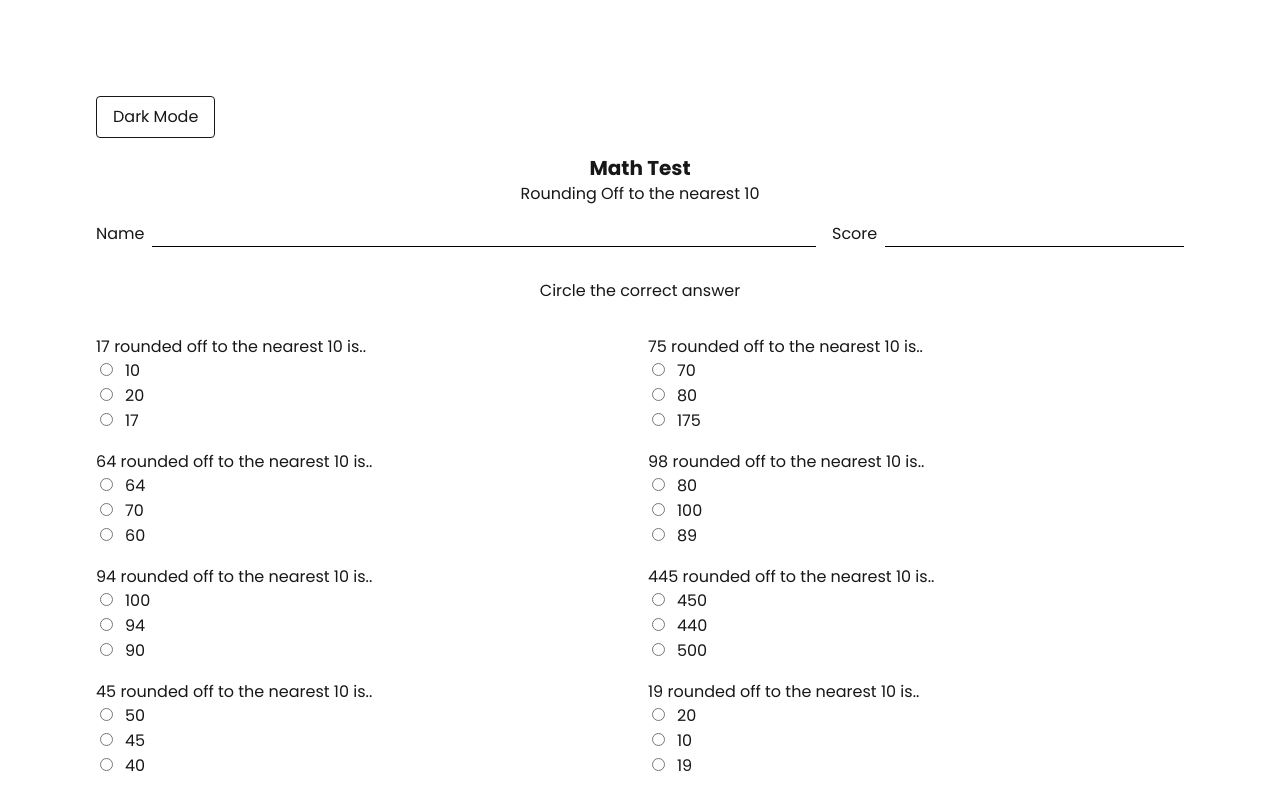
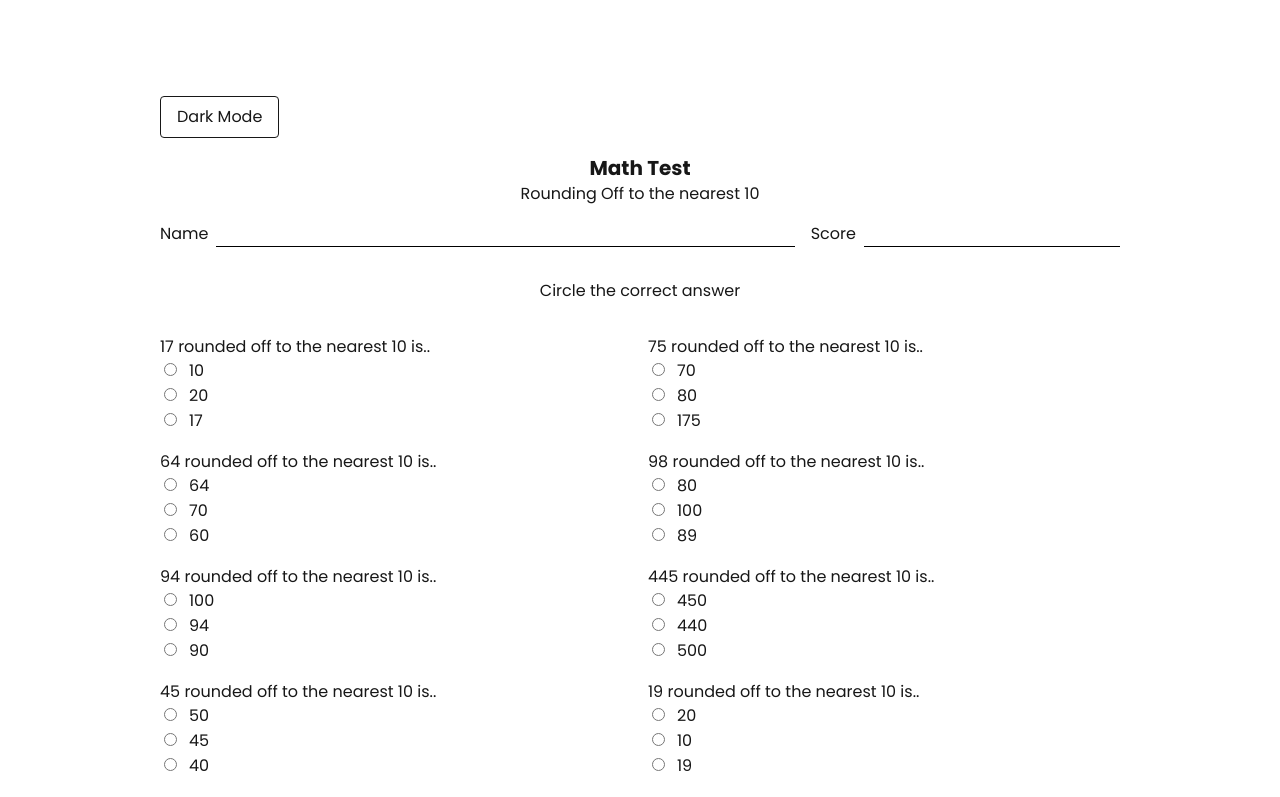
Before and after one commit to kahhong86/interview-bridgeasia, a Next.js app: page / in a window 1280 px wide. Shown: the top 797 px of the page. Built offline with nearby package versions, Linux system fonts and the light colour scheme.

Commit message:
Fixed viewport

```diff
--- a/app/page.tsx
+++ b/app/page.tsx
@@ -21,8 +21,9 @@ export default function Home() {
   };
 
   return (
-    <div className={`min-h-screen lg:p-24 p-10 ${darkMode ? "dark-mode" : ""}`}>
-      <button
+    <div className={`min-h-screen  ${darkMode ? "dark-mode" : ""}`}>
+      <div className="lg:p-24 lg:max-w-6xl mx-auto p-10">
+        <button
         onClick={toggleDarkMode}
         className="mb-4 px-4 py-2 border rounded"
       >
@@ -46,6 +47,7 @@ export default function Home() {
 
       <p className="text-center mb-8">Circle the correct answer</p>
       <QuestionList onSubmitScore={handleScore} name={name}/>
+      </div>
     </div>
   );
 }
```
